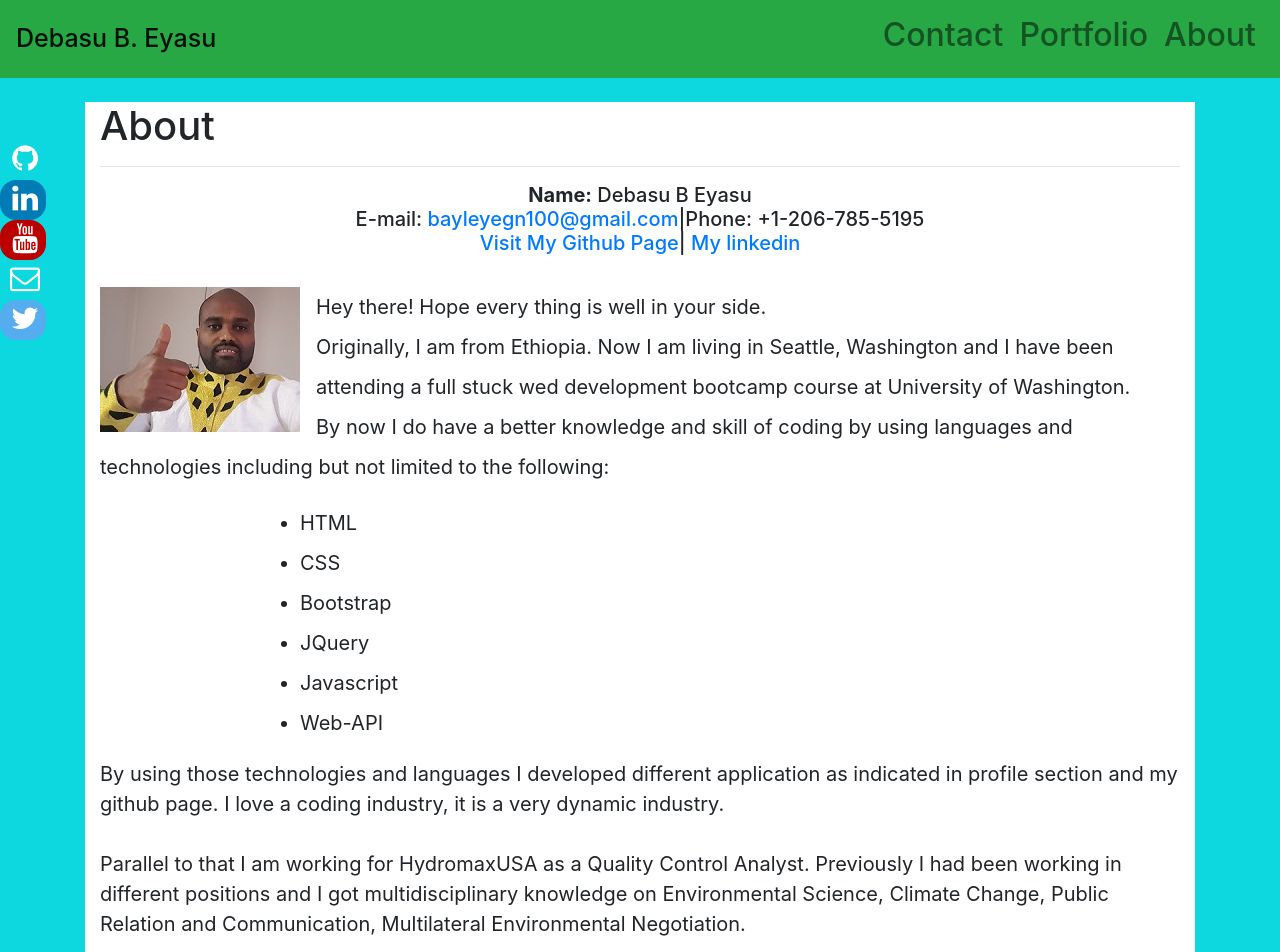
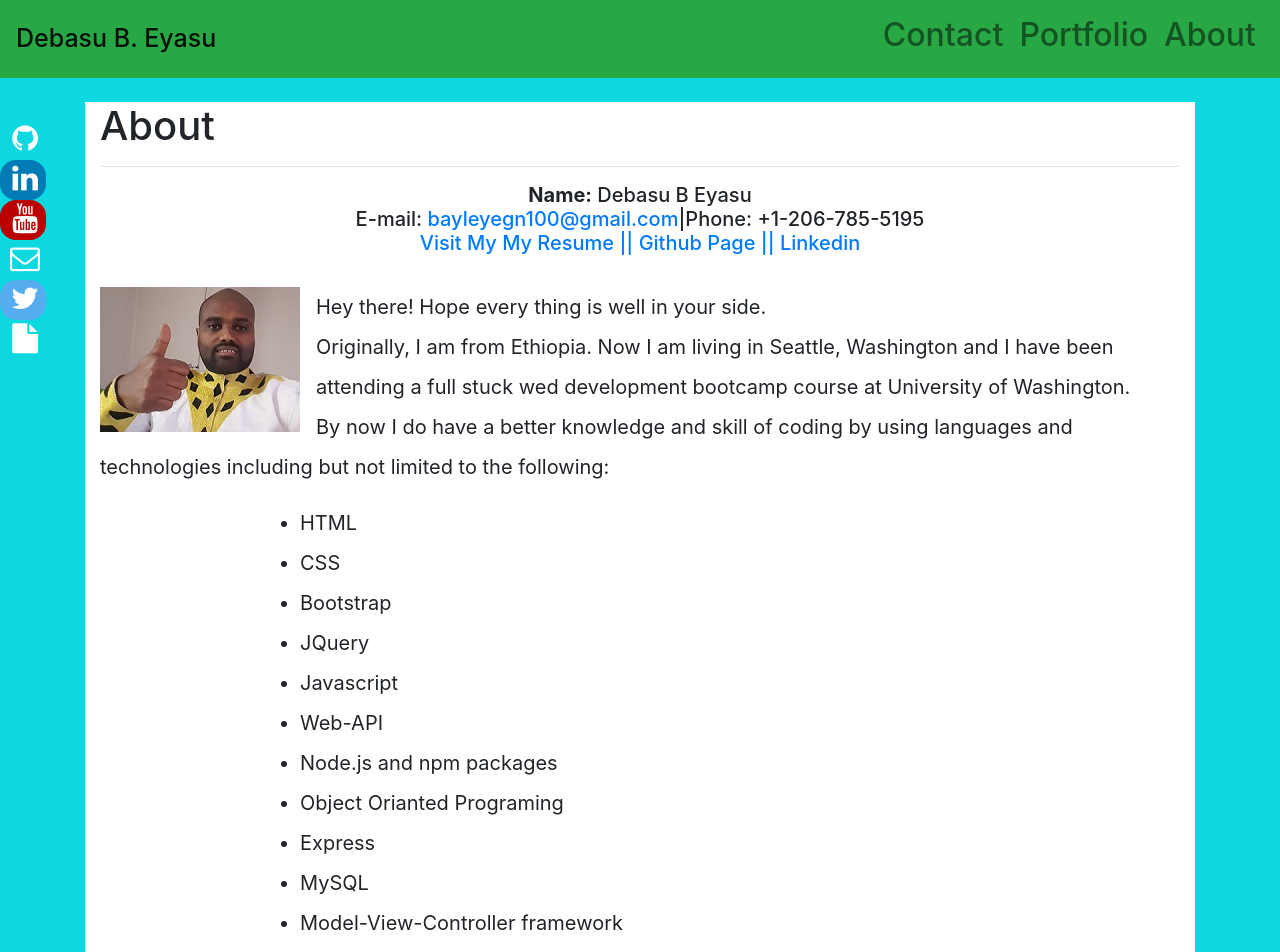
Before and after one commit to bayleyegn100/My-Portfolio, a plain HTML site: page index.html in a window 1280 px wide. Shown: the top 952 px of the page. Drawn offline with nearby package versions, Linux system fonts and the light colour scheme.

Commit message:
Font awsome icon for my resume is included

```diff
--- a/index.html
+++ b/index.html
@@ -47,9 +47,14 @@
       <hr>
 
       <h5 class="facts"><strong>Name:</strong> Debasu B Eyasu<br> E-mail:
+
         <a href="mailto:someone@example.com">bayleyegn100@gmail.com</a>|Phone: +1-206-785-5195<br>
-        <a href="https://github.com/bayleyegn100"> Visit My Github Page</a>|
-        <a href="https://www.linkedin.com/in/debasu-bayleyegn-eyasu-a9105ba5/"> My linkedin</a>
+        <a href="Resume-pdf.pdf" class="pdf"></i>Visit My My Resume ||</a>
+
+        <a href="https://github.com/bayleyegn100"> Github Page || </a>
+        <a href="https://www.linkedin.com/in/debasu-bayleyegn-eyasu-a9105ba5/"> Linkedin </a>
+        <!-- <a href="Resume-pdf.pdf" class="pdf"><i class="fa fa-file"></i> Resume</a> -->
+
 
       </h5><br>
 
@@ -69,11 +74,11 @@
         <li>JQuery</li>
         <li>Javascript</li>
         <li>Web-API</li>
-        <!-- <li>Node.js and npm packages</li>
-                    <li>Object Orianted Programing</li>
-                    <li>Express</li>
-                    <li>MySQL</li>
-                    <li>Model-View-Controller framework</li> -->
+        <li>Node.js and npm packages</li>
+        <li>Object Orianted Programing</li>
+        <li>Express</li>
+        <li>MySQL</li>
+        <li>Model-View-Controller framework</li>
       </ul>
       <p>By using those technologies and languages I developed different application as indicated in profile
         section and my github page. I love a coding industry, it is a very dynamic industry. <br><br>
@@ -107,6 +112,8 @@
     <a href="#" class="youtube"><i class="fa fa-youtube"></i></a>
     <a href="mailto:bayleyegn100@gmail.com" class="github"><i class="fa fa-envelope-o"></i></a>
     <a href="https://twitter.com/yedebkid" class="twitter"><i class="fa fa-twitter"></i></a>
+    <a href="Resume-pdf.pdf" class="pdf" target="_blank"><i class="fa fa-file"></i></a>
+
   </div>
   <!--customized sticky footer! -->
   <!-- <footer class="footer mt-auto py-3 bg-success border-top border-primary" style="border-width: 5px !important;">
```
